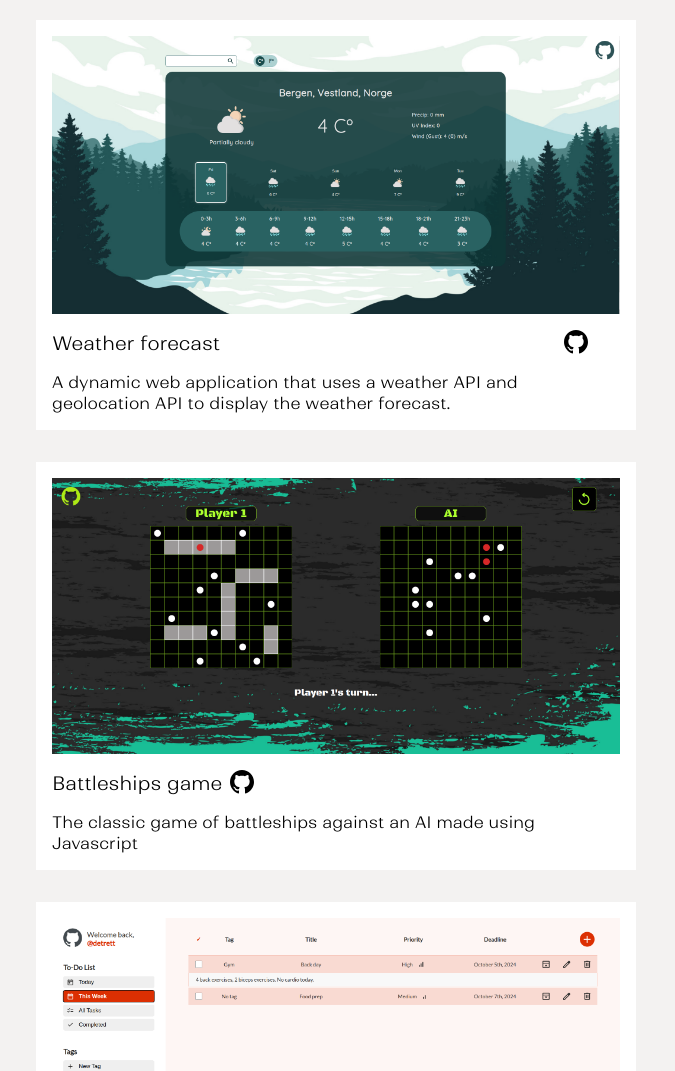
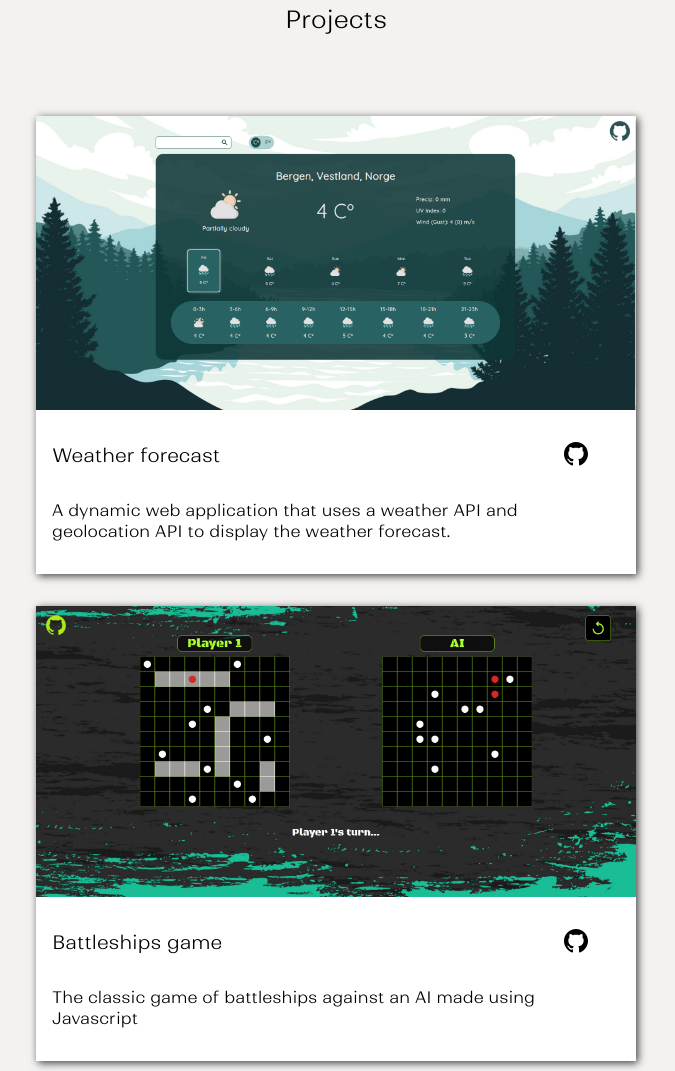
Before and after one commit to detrett/portfolio, a website built with webpack: page src/template.html in a window 1280 px wide. Shown: the part 1426-2497 px from the top of the page, without its empty margins (304-979 px from the left). Built offline with nearby package versions, Linux system fonts and the light colour scheme; files whose address does not match are found by name.

Commit message:
style: add css to projects

```diff
--- a/src/styles.css
+++ b/src/styles.css
@@ -280,7 +280,7 @@ h1 {
 
 .title {
   text-align: center;
-  margin-block-end: 2rem;
+  margin-block-end: 5rem;
   color: var(--black);
 }
 
@@ -531,14 +531,23 @@ main section {
   flex-direction: column;
   gap: 1rem;
   margin: 0 auto;
-  padding: 1rem;
   width: 600px;
   background-color: var(--white);
+  -webkit-box-shadow: 2px 2px 8px 0px rgba(0, 0, 0, 0.75);
+  -moz-box-shadow: 2px 2px 8px 0px rgba(0, 0, 0, 0.75);
+  box-shadow: 2px 2px 8px 0px rgba(0, 0, 0, 0.75);
 }
 
 .project-title {
   display: flex;
   justify-content: space-between;
+  padding: 1rem;
+  padding-block-end: 0;
+}
+
+.project-title + p {
+  padding: 1rem;
+  padding-block-end: 2rem;
 }
 
 .project-links {
@@ -697,6 +706,7 @@ footer {
     width: 95%;
     grid-template-columns: 1fr;
   }
+
   .project-card {
     width: 100%;
   }
--- a/src/template.html
+++ b/src/template.html
@@ -116,8 +116,8 @@
           <div class="project-card">
             <img src="images/battleships.png" alt="" />
             <div class="project-title">
+              <h3>Battleships game</h3>
               <div class="project-links">
-                <h3>Battleships game</h3>
                 <a href=""><span class="icon github-small"></span></a>
                 <a href=""><span class="icon external-link"></span></a>
               </div>
```
